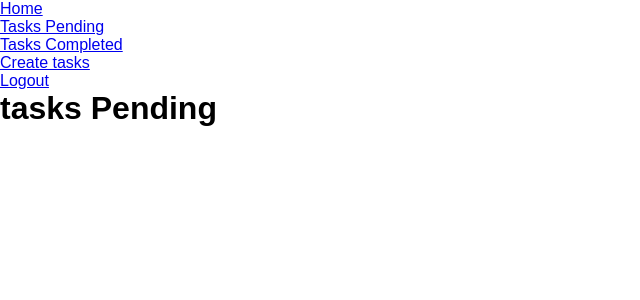
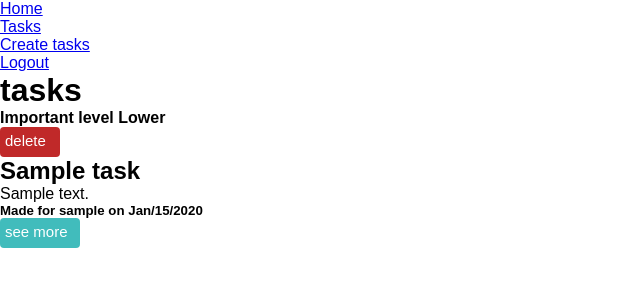
Before and after one commit to NicolasPuerta/Python-Task, a Django app: page /tasks/ in a window 1280 px wide. Shown: the top 300 px of the page, without its empty margins (0-640 px from the left). Run offline with Django 4.2, Linux system fonts and the light colour scheme; a user stored in the database is signed in; tables that the repository leaves empty hold one stand-in row (values such as "Sample post").

Commit message:
finish the modal, delete a tasks complete and create a system to delete

```diff
--- a/django_crud/settings.py
+++ b/django_crud/settings.py
@@ -96,4 +96,6 @@ STATICFILES_DIRS =[
     os.path.join(BASE_DIR, 'static')
 ]
 
+LOGIN_URL = '/login'
+
 DEFAULT_AUTO_FIELD = 'django.db.models.BigAutoField'
--- a/django_crud/urls.py
+++ b/django_crud/urls.py
@@ -8,10 +8,10 @@ urlpatterns = [
     path('', views.HelloWorld, name='home'),
     path('signup/', views.Singup, name='Singup'),
     path('tasks/', views.Tasks_login, name='task'),
-    path('tasks/completed', views.Tasks_completed, name='taskcompleted'),
     path('logout/', views.Logout, name='logout'),
     path('login/', views.Login, name='login'),
     path('task/create/', views.Create_tasks, name='createtasks'),
     path('task/update/<int:id>/', views.Update_task, name='taskupdate'),
     path('task/complete/', views.Completed_task, name='taskcomplete'),
+    path('task/delete/<int:id>/', views.Delete_task, name='taskdelete'),
 ]
--- a/tasks/static/tasks/modal_task.css
+++ b/tasks/static/tasks/modal_task.css
@@ -4,6 +4,7 @@
     box-sizing: border-box;
     font-family: sans-serif;
 }
+
 .btn{
     font-size: 15px;
     padding: 5px;
@@ -19,6 +20,7 @@
 .btn:hover{
     background-color: rgb(192, 41, 41);
 }
+
 .btn-modal, .footer-modal a {
     text-decoration: none;
     font-size: 15px;
@@ -30,10 +32,22 @@
     cursor: pointer;
     transition: all 500ms ease;
 }
+
+.cabecera a{
+    background-color: rgb(192, 41, 41);
+    display: block;
+    width: 60px;
+}
+
+.cabecera a:hover{
+    background-color: rgb(255, 81, 0);
+}
+
 .btn-modal{
+    display: block;
     width: 80px;
-    display: block;
 }
+
 .btn-modal:hover, .footer-modal a:hover {
     background-color: rgb(16, 88, 88);
 }
--- a/tasks/templates/display.html
+++ b/tasks/templates/display.html
@@ -17,8 +17,7 @@
         <ul>
             <li><a href="/">Home</a></li>
             {% if user.is_authenticated %}
-                <li><a href="/tasks">Tasks Pending</a></li>
-                <li><a href="/tasks/completed">Tasks Completed</a></li>
+                <li><a href="/tasks">Tasks</a></li>
                 <li><a href="/task/create">Create tasks</a></li>
                 <li><a href="/logout">Logout</a></li>
             {% else %}
--- a/tasks/templates/login.html
+++ b/tasks/templates/login.html
@@ -16,7 +16,7 @@
         </div>
         <button>Register</button>
         <div class="login">
-            <p>Do you don't have a account? <a href="/signup/">Signup</a> here </p>
+            <p>Don't you have an account? <a href="/signup/">Signup</a> here </p>
         </div>
     </form>
 {% endblock content %}
--- a/tasks/templates/tasks_page.html
+++ b/tasks/templates/tasks_page.html
@@ -4,20 +4,25 @@
     <link rel="stylesheet" href="{% static 'tasks/modal_task.css' %}">
 {% endblock css %}
 {% block content %}
-    <h1>tasks Pending</h1>
+    <h1>tasks</h1>
     {% comment %} <form action="" method='POST'>
         {% csrf_token %} {% endcomment %}
     <div class="container">
         {% for task in tasks %}
         <div class="card">
-            <div>
+            <div class="cabecera">
                 <h4>Important level {{task.important}}</h4>
+                {% if task.datecompleted == null %}
                     <form  action="{% url 'taskcomplete' %}" method="POST">
                         {% csrf_token %}
                         <button name="id" value="{{task.id}}" class="btn">
                             complete
                         </button>
                     </form>
+                {% endif %}
+                {% if task.datecompleted != null %}
+                    <a href="{% url 'taskdelete' task.id %}" class="btn-modal">delete</a>
+                {% endif %}
             </div>
             <h2>{{task.title}}</h2>
             <p>{{task.description|truncatechars:100}}</p>
--- a/tasks/views.py
+++ b/tasks/views.py
@@ -4,6 +4,7 @@ from django.contrib.auth import login, logout
 from django.db import IntegrityError
 from django.db.models import Q
 from django.utils import timezone
+from django.contrib.auth.decorators import login_required
 
 from .models import UserPass, Task
 
@@ -15,19 +16,18 @@ def HelloWorld(request):
 ImportanciaL={
     '1':"Lower",
     '2':"Medium",
-    '3':"High",
-    'L':"Lower",
-    'M':"Medium",
-    'H':"High"
+    '3':"High"
 }
 
+@login_required ## sirve para que cuando una pagina tenga un login requerido nos devuelva el login en ves de la pagina##
 def Tasks_login(request):
-    tasks = Task.objects.filter(user=request.user, datecompleted__isnull=True).order_by('-important', 'created')
+    tasks = Task.objects.filter(user=request.user).order_by('-important', 'created')
+    for user in tasks:
+        user.important = ImportanciaL[user.important]
     ## Forma 2: url ##
     if request.GET.get('id'):
         id = int(request.GET.get('id')) ## obtener un dato por la url de forma que no se obligatorio ##
         user = tasks.get(id=id)
-        user.important = ImportanciaL[user.important]
         return render(request, 'tasks_page.html',{'tasks': tasks, 'person' : user})
     ## Forma 1: form ##
 
@@ -38,10 +38,12 @@ def Tasks_login(request):
     #     return render(request, 'tasks_page.html',{'tasks': tasks, 'person' : user})
     return render(request, 'tasks_page.html',{'tasks': tasks})
 
-def Tasks_completed(request):
-    tasks = Task.objects.filter(user=request.user, datecompleted__isnull=False).order_by('-important', 'created')
-    return render(request, 'tasks_completed.html',{'tasks': tasks})
+## ##
+# def Tasks_completed(request):
+#     tasks = Task.objects.filter(user=request.user, datecompleted__isnull=False).order_by('-important', 'created')
+#     return render(request, 'tasks_completed.html',{'tasks': tasks})
 
+@login_required
 def Create_tasks(request):
     if request.method == 'POST':
         try:
@@ -52,16 +54,21 @@ def Create_tasks(request):
             return render(request, 'createtasks.html', {'error' : f'threre was a mistake: the mistake calls :{error}'})
     return render(request, 'createtasks.html')
 
+@login_required
 def Update_task(request, id):
     task = Task.objects.get(id=id)
     if request.method == 'POST':
-        task.important = request.POST['important']
-        task.description = request.POST['description']
-        task.title = request.POST['Title']
+        if 'Titleischange' in request.POST:
+            task.title = request.POST['Title']
+        if 'descriptionischange' in request.POST:
+            task.description = request.POST['description']
+        if 'importantischange' in request.POST:
+            task.important = request.POST['important']
         task.save()
         return redirect('task')
     return render(request, 'updatetask.html', {'task': task})
 
+@login_required
 def Completed_task(request):
     if request.method == 'POST':
         task = Task.objects.get(pk=request.POST['id'],user=request.user)
@@ -69,6 +76,12 @@ def Completed_task(request):
         task.save()
         return redirect('task')
     return redirect('home')
+
+@login_required
+def Delete_task(request, id):
+    task = Task.objects.get(pk=id)
+    task.delete()
+    return redirect('task')
 
 ####  Login/register  ####
 
@@ -86,6 +99,7 @@ def Singup(request):
     else:
         return render(request, 'sign_up.html')
 
+@login_required
 def Logout(request):
     logout(request)
     return redirect('home')
```
Also changed, not shown: tasks/templates/tasks_completed.html (deleted, +0 -16 lines), tasks/templates/updatetask.html (+5 -2 lines). Lines whose indentation alone changed are shown as unchanged.
